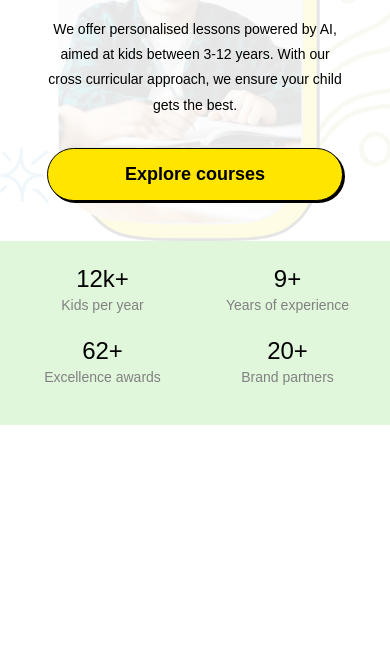
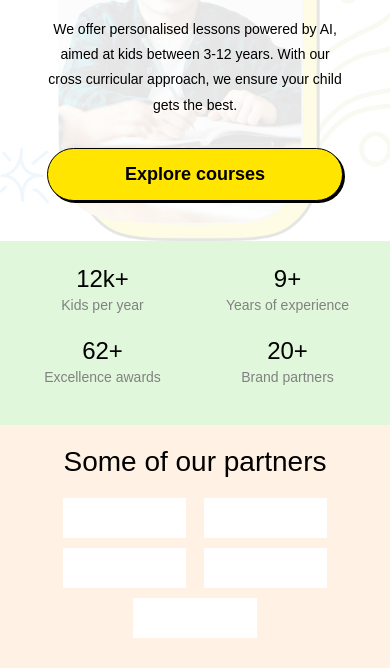
Before and after one commit to huhhell/educationLanding, a website: page index.html in a window 390 px wide. Shown: the part 257-925 px from the top of the page. Before the commit the page ends 844 px from the top, so only its background shows below. Drawn offline with Linux system fonts and the light colour scheme; a web font is replaced by a local one.

Commit message:
partners block

```diff
--- a/index.html
+++ b/index.html
@@ -73,6 +73,16 @@
                 <div class="stats__text">Brand partners</div>
             </div>
         </section>
+        <section class="partners">
+            <div class="partners__title">Some of our partners</div>
+            <div class="partners__list">
+                <div class="partners__item"></div>
+                <div class="partners__item"></div>
+                <div class="partners__item"></div>
+                <div class="partners__item"></div>
+                <div class="partners__item"></div>
+            </div>
+        </section>
     </main>
 </div>
 </body>
--- a/styles/main.scss
+++ b/styles/main.scss
@@ -5,6 +5,7 @@ html {
 }
 
 ._container {
+  overflow: hidden;
 }
 
 .header {
@@ -436,3 +437,77 @@ html {
     }
   }
 }
+
+.partners {
+  padding: 100px;
+  background-color: #FFF2E5;
+
+  @media (max-width: 1300px) {
+    padding: 40px 80px;
+  }
+
+  @media (max-width: 1024px) {
+    padding: 20px 60px;
+  }
+
+  @media (max-width: 769px) {
+    padding: 20px 10px;
+  }
+
+  &__title {
+    text-align: center;
+    font-family: 'Gilroy-Bold', sans-serif;
+    font-size: 45px;
+    line-height: 120%;
+    margin-bottom: 90px;
+
+    @media (max-width: 1300px) {
+      margin-bottom: 40px;
+    }
+
+    @media (max-width: 1024px) {
+      font-size: 35px;
+      margin-bottom: 30px;
+    }
+
+    @media (max-width: 769px) {
+      font-size: 28px;
+      margin-bottom: 20px;
+    }
+  }
+
+  &__list {
+    display: flex;
+    align-items: center;
+    justify-content: center;
+    gap: 5%;
+
+    @media  (max-width: 769px) {
+      flex-wrap: wrap;
+    }
+  }
+
+  &__item {
+    flex: 0 1 20%;
+    height: 80px;
+    width: 224px;
+    background-color: #fff;
+
+    @media (max-width: 1300px) {
+      height: 50px;
+      width: 100px;
+    }
+
+    @media (max-width: 1024px) {
+      width: 80px;
+      height: 40px;
+    }
+
+    @media (max-width: 769px) {
+      flex: 0 1 33.3%;
+      max-width: 150px;
+      height: 40px;
+      margin-bottom: 10px;
+    }
+  }
+}
```
Also changed, not shown: styles/main.css, 1 other file.
